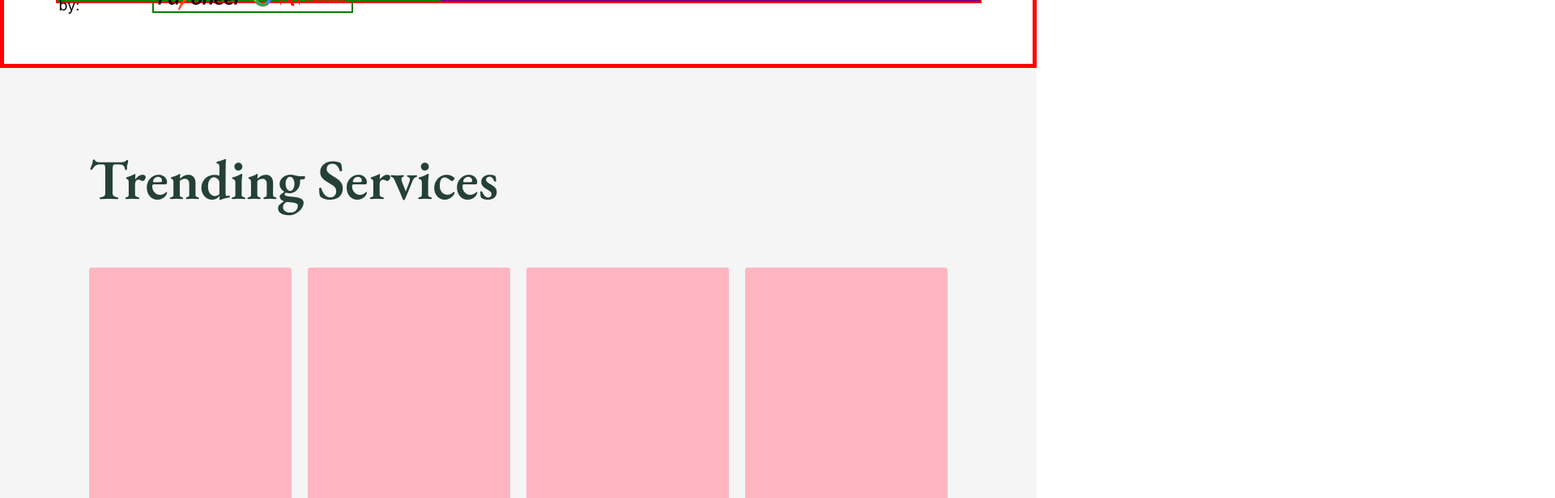
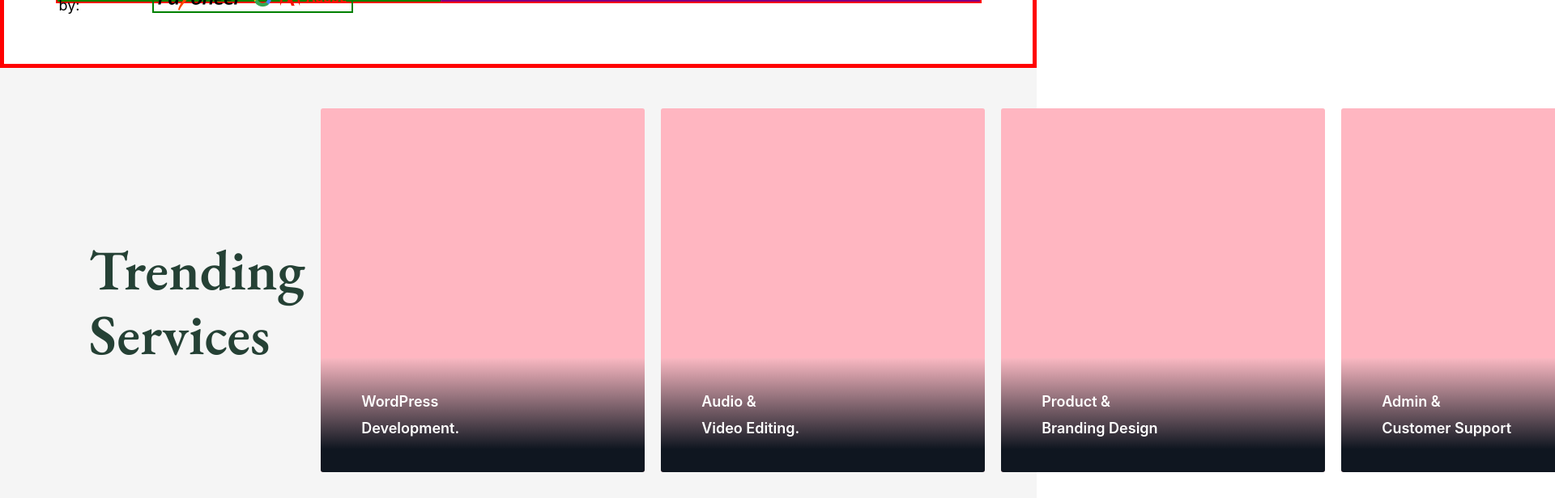
Before and after one commit to rselvasoyak/jobi, a JavaScript app: page / in a window 1280 px wide. Shown: the part 620-1236 px from the top of the page at 81% size, 1920 px wide, since content can reach past the window. Built offline with nearby package versions, Linux system fonts and the light colour scheme; the HTML template or start-up script is replaced by a standard one.

Commit message:
created job lists component

```diff
--- /dev/null
+++ b/src/Components/JobLists.js
@@ -0,0 +1,7 @@
+const JobLists = () => {
+    return(
+        <p>Job List </p>
+    )
+}
+
+export default JobLists;
--- a/src/Components/JobListsPage/JobFilterForm.js
+++ b/src/Components/JobListsPage/JobFilterForm.js
@@ -207,9 +207,6 @@ const JobFilterForm = () => {
                     </form>
                 </aside>
             </section>
-            <section className="jobPosts">
-                <p>Hello 1</p>
-            </section>
         </>
     )
 }
--- a/src/partials/base/_defaultStyle.scss
+++ b/src/partials/base/_defaultStyle.scss
@@ -4,6 +4,7 @@
     max-width: 1800px;
     width: 90%;
     margin: 0 auto;
+    display: flex;
 }
 
 span{
```
